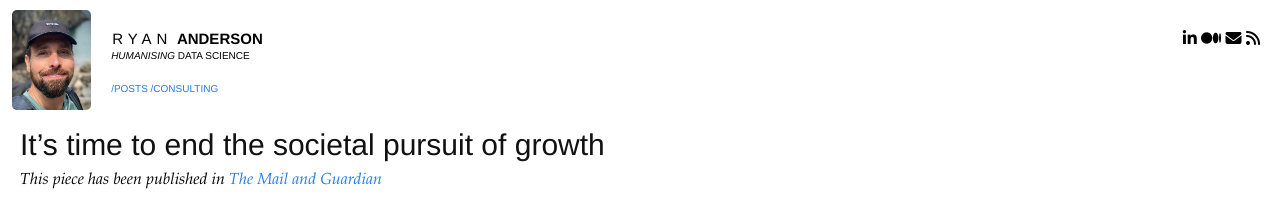
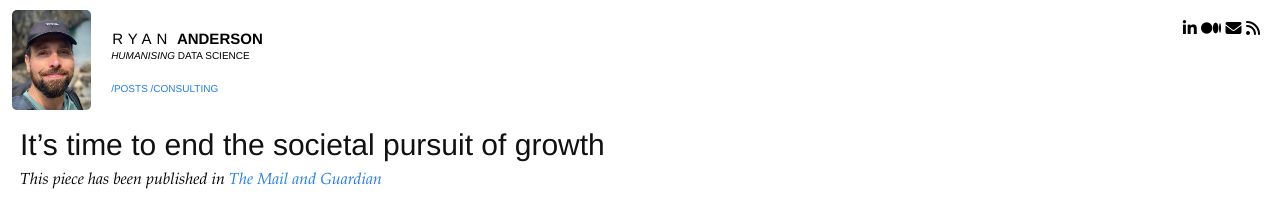
Before and after one commit to ryan-anderson-ds/ryan-anderson-ds.github.io, a Jekyll site: the page built from index.html, in a window 1280 px wide. Shown: the top 210 px of the page. Built offline with Jekyll 4.4.1, drawn with Linux system fonts in a browser that asks for light colours.

Commit message:
Update base.scss

```diff
--- a/css/base.scss
+++ b/css/base.scss
@@ -66,10 +66,9 @@ a {
   }
 
   .meta {
-    display:inline-block;
     position: absolute;
     right: 20px;
-    margin-top: 20px;
+    top: 20px;
     a {
       margin-left: 0px;
       color: black;
```
